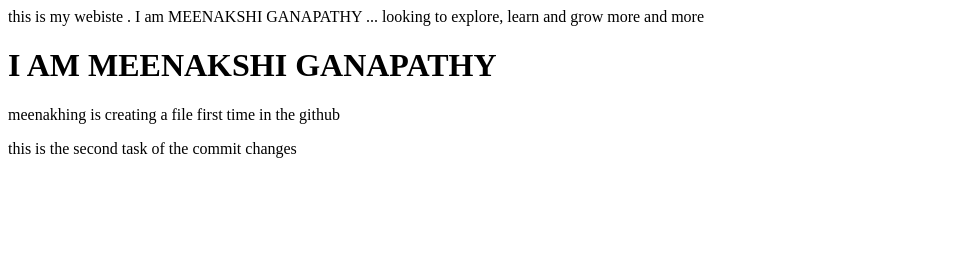
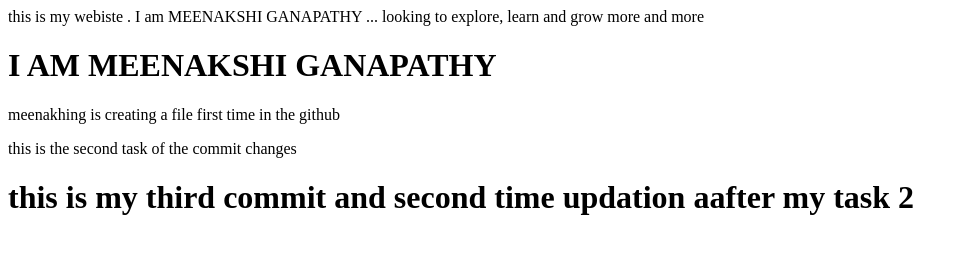
Before and after one commit to MEENAKSHIG20/Day2-EdunetTraining, a plain HTML site: page index.html in a window 1280 px wide. Shown: the whole page, without its empty margins (0-967 px from the left). Drawn offline with Linux system fonts and the light colour scheme.

Commit message:
Task 3 Updating the task 2 file again and commiting it

```diff
--- a/index.html
+++ b/index.html
@@ -5,3 +5,6 @@
 
 
 <p> this is the second task of the commit changes</p>
+
+
+<h1> this is my third commit and second time updation aafter my task 2 </h1>
```
